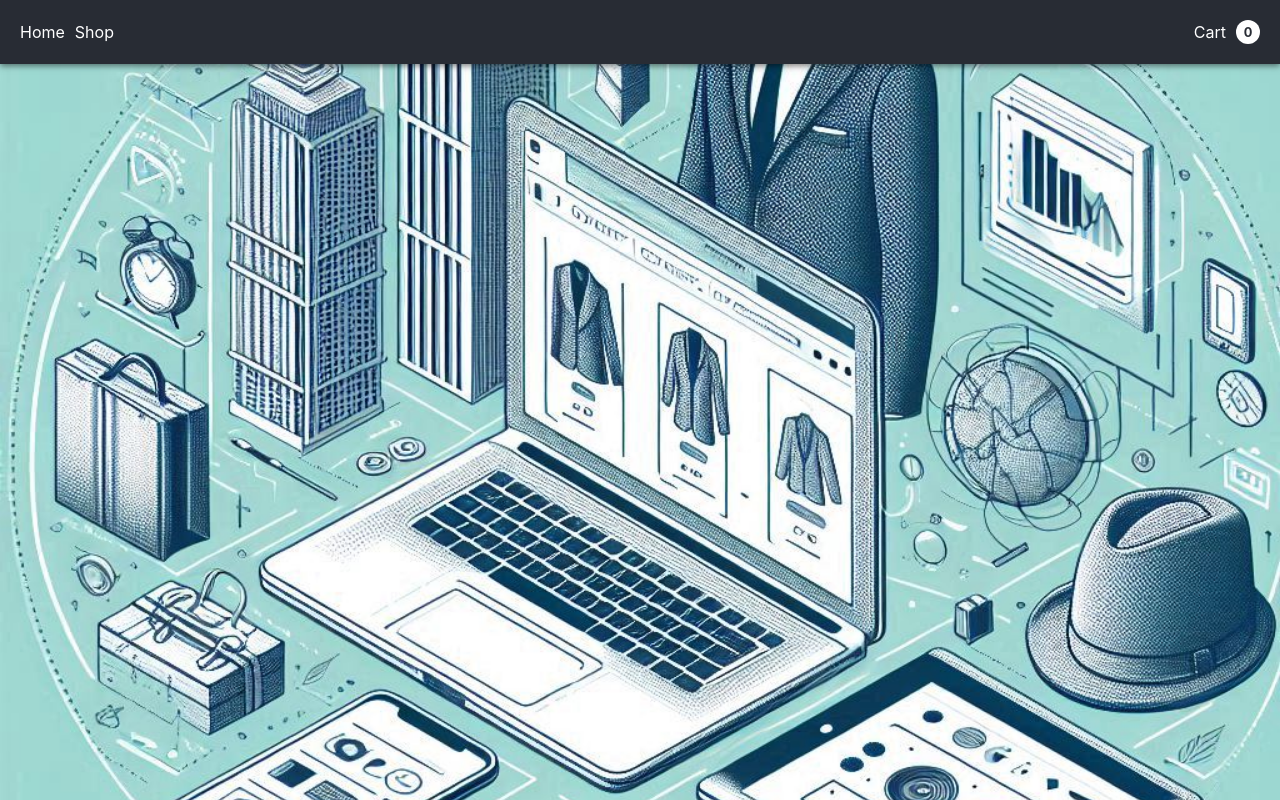
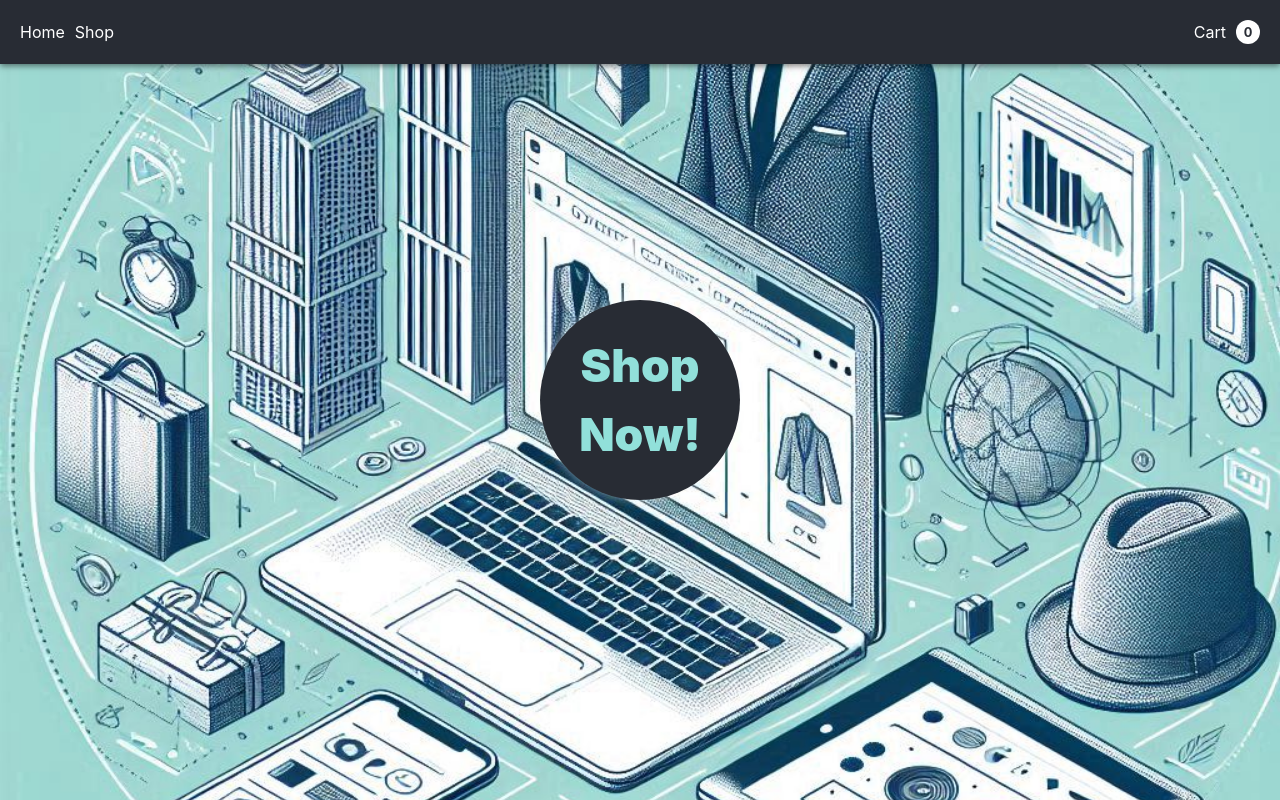
Before and after one commit to ruizterce/shopping-cart, a React (Vite) app: page / in a window 1280 px wide. Built offline with nearby package versions, Linux system fonts and the light colour scheme.

Commit message:
Add a Link to Shop in Home, update styles and test

```diff
--- a/src/components/Home.jsx
+++ b/src/components/Home.jsx
@@ -1,10 +1,15 @@
+import { Link } from "react-router-dom";
 import styles from "./Home.module.css";
 import landingImage from "../assets/images/landing_main.jpeg";
-
 export default function Home() {
   return (
     <div className={styles.home}>
       <img src={landingImage} alt="Landing page image" />
+
+      <Link to="/shop" className={styles.link}>
+        <p>Shop</p>
+        <p>Now!</p>
+      </Link>
     </div>
   );
 }
--- a/src/components/Home.module.css
+++ b/src/components/Home.module.css
@@ -1,10 +1,46 @@
 .home {
   height: 100%;
   overflow: hidden;
-  background-color: rgb(145, 224, 218);
+  background-color: #91e0da;
   img {
     width: 100%;
     height: 100%;
     object-fit: cover;
   }
 }
+
+.link {
+  position: absolute;
+  height: 200px;
+  width: 200px;
+  display: flex;
+  flex-direction: column;
+  justify-content: center;
+  align-items: center;
+  background-color: #282c34;
+  border-radius: 50%;
+  top: 50vh;
+  left: 50vw;
+  transform: translate(-50%, -50%);
+  text-decoration: none;
+  box-shadow: 0 0 10px rgba(255, 255, 255, 0.5);
+  transition:
+    box-shadow 0.3s ease,
+    transform 0.3s ease;
+}
+
+.link:hover {
+  box-shadow: 0 0 20px rgba(255, 255, 255, 1);
+  transform: translate(-50%, -50%) scale(1.15);
+}
+
+.link:active {
+  transform: translate(-50%, -50%) scale(0.95);
+}
+
+.link p {
+  margin: 0;
+  font-size: 46px;
+  font-weight: 900;
+  color: #91e0da;
+}
```
Also changed, not shown: 1 other file (tests, documents, lock files or other folders).
